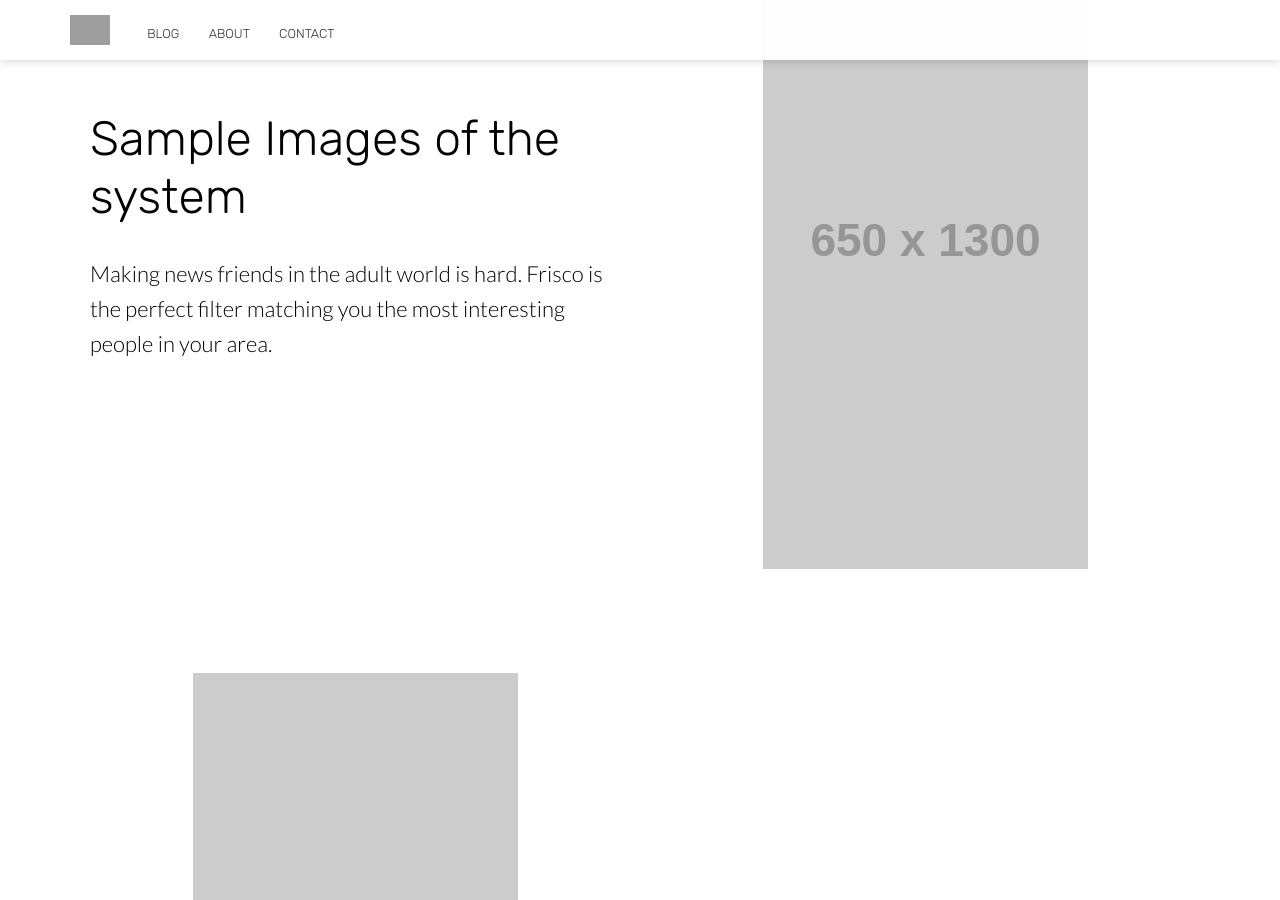
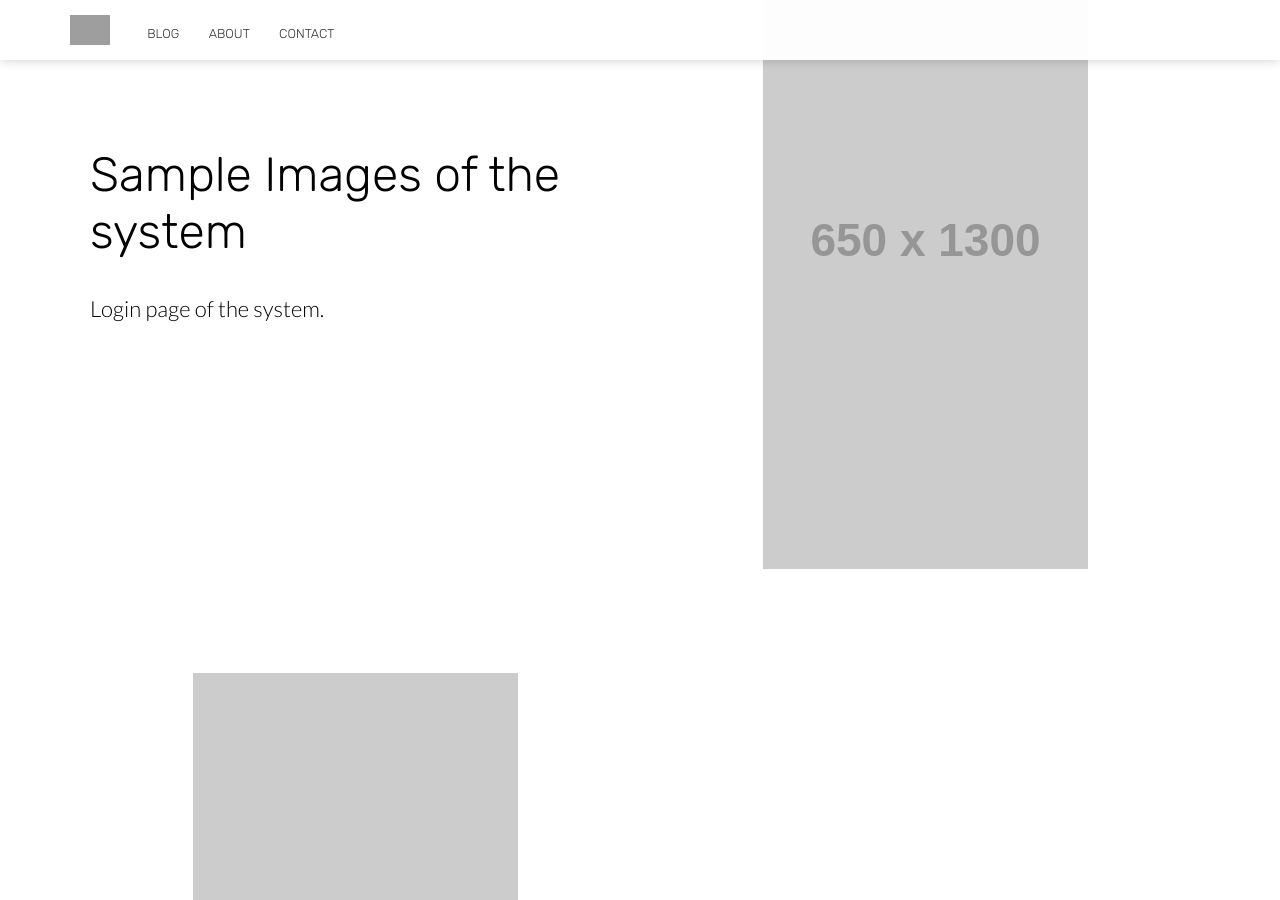
Before and after one commit to kidist919/kidist919.github.io, a Jekyll site: the page built from index.html, in a window 1280 px wide and 900 px high, scrolled down 1081 px. Built offline with Jekyll 4.4.1, drawn with Linux system fonts in a browser that asks for light colours; nearby versions of some CDN libraries; the list of posts is cut into pages by our own code; grey boxes are pictures that could not be loaded.

Commit message:
Update index.html

```diff
--- a/index.html
+++ b/index.html
@@ -20,7 +20,7 @@
 		<div class="container flex">
 			<div class="text">
 				<h2 class="editable">Sample Images of the system</h2>
-				<p class="editable">Making news friends in the adult world is hard. Frisco is the perfect filter matching you the most interesting people in your area.</p>
+				<p class="editable">Login page of the system.</p>
 			</div>
 			<div class="image">
 				<img class="editable" src="http://placehold.it/650x1300" alt="Screenshot" />
```
